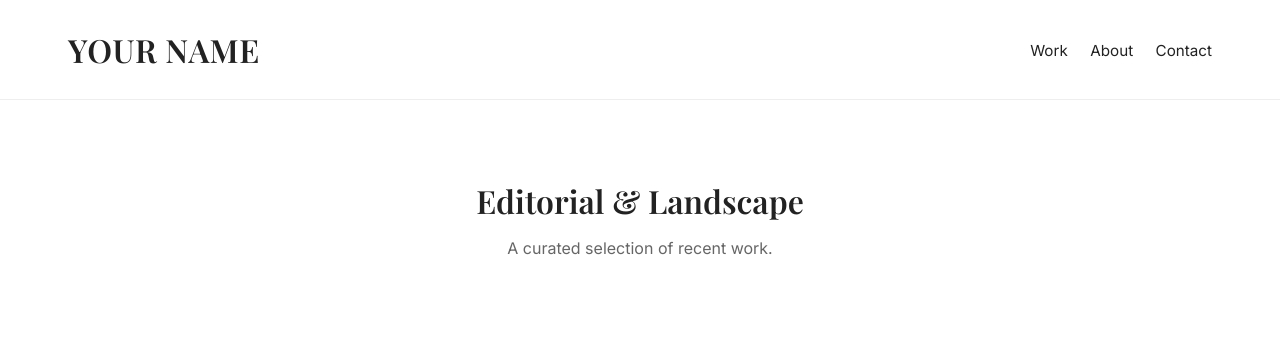
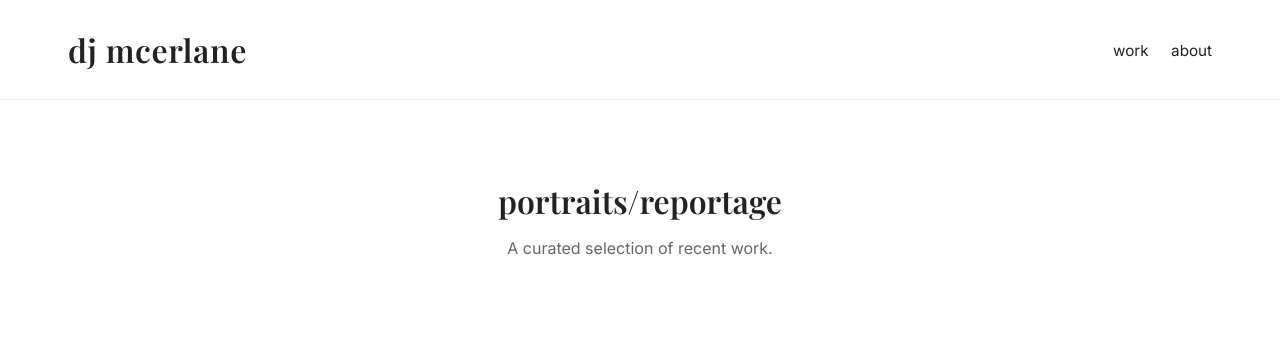
Before and after one commit to davidjamese-sys/photosite, a plain HTML site: page PHOTOSITE/index.html in a window 1280 px wide. Shown: the top 356 px of the page. Drawn offline with nearby package versions, Linux system fonts and the light colour scheme.

Commit message:
Update index.html

```diff
--- a/PHOTOSITE/index.html
+++ b/PHOTOSITE/index.html
@@ -3,8 +3,8 @@
 <head>
   <meta charset="utf-8" />
   <meta name="viewport" content="width=device-width,initial-scale=1" />
-  <title>YOUR NAME — Photography</title>
-  <meta name="description" content="Portfolio — YOUR NAME, editorial & landscape photographer" />
+  <title>dj mcerlane</title>
+  <meta name="description" content="dj mcerlane portraits reportage" />
   <link rel="icon" href="/favicon.ico" />
   <link href="https://fonts.googleapis.com/css2?family=Inter:wght@300;400;600&family=Playfair+Display:wght@400;600&display=swap" rel="stylesheet">
   <link rel="stylesheet" href="styles.css" />
@@ -12,11 +12,10 @@
 <body>
   <header class="site-header">
     <div class="container">
-      <h1 class="brand">YOUR NAME</h1>
+      <h1 class="brand">dj mcerlane</h1>
       <nav class="nav">
-        <a href="#gallery">Work</a>
-        <a href="#about">About</a>
-        <a href="#contact">Contact</a>
+        <a href="#gallery">work</a>
+        <a href="#about">about</a>
       </nav>
     </div>
   </header>
@@ -24,7 +23,7 @@
   <main>
     <section class="hero">
       <div class="container">
-        <h2>Editorial & Landscape</h2>
+        <h2>portraits/reportage</h2>
         <p>A curated selection of recent work.</p>
       </div>
     </section>
```
